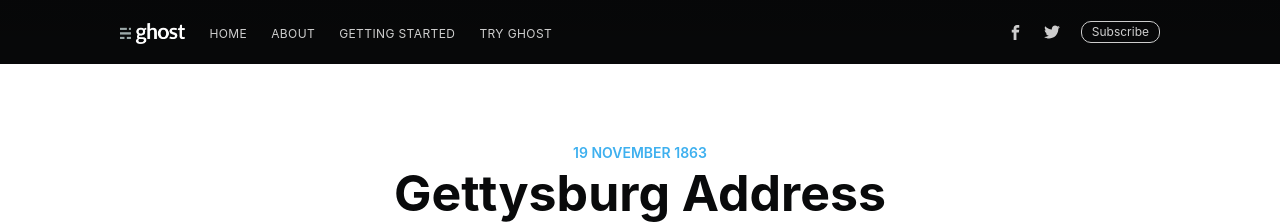
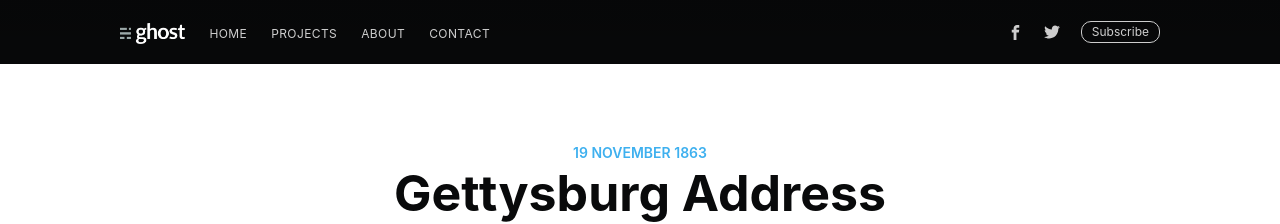
Before and after one commit to hannahli2014/hannahli2014.github.io, a Jekyll site: the page built from _posts/1863-11-19-gettysburg-address.md, in a window 1280 px wide and 900 px high. Shown: the top 224 px of the window. Built offline with Jekyll 4.4.1, drawn with Linux system fonts in a browser that asks for light colours; nearby versions of some CDN libraries; comment, search, counter and statistics services are not loaded.

Commit message:
Update navigation.html

```diff
--- a/_includes/navigation.html
+++ b/_includes/navigation.html
@@ -1,6 +1,6 @@
 <ul class="nav" role="menu">
     <li class="nav-home" role="menuitem"><a href="{{site.baseurl}}">Home</a></li>
-    <li class="nav-about" role="menuitem"><a href="{{site.baseurl}}about/">About</a></li>
-    <li class="nav-getting-started" role="menuitem"><a href="{{site.baseurl}}tag/getting-started/">Getting Started</a></li>
-    <li class="nav-try-ghost" role="menuitem"><a href="https://ghost.org">Try Ghost</a></li>
+    <li class="nav-about" role="menuitem"><a href="{{site.baseurl}}about/">Projects</a></li>
+    <li class="nav-getting-started" role="menuitem"><a href="{{site.baseurl}}tag/getting-started/">About</a></li>
+    <li class="nav-try-ghost" role="menuitem"><a href="https://ghost.org">Contact</a></li>
 </ul>
```
